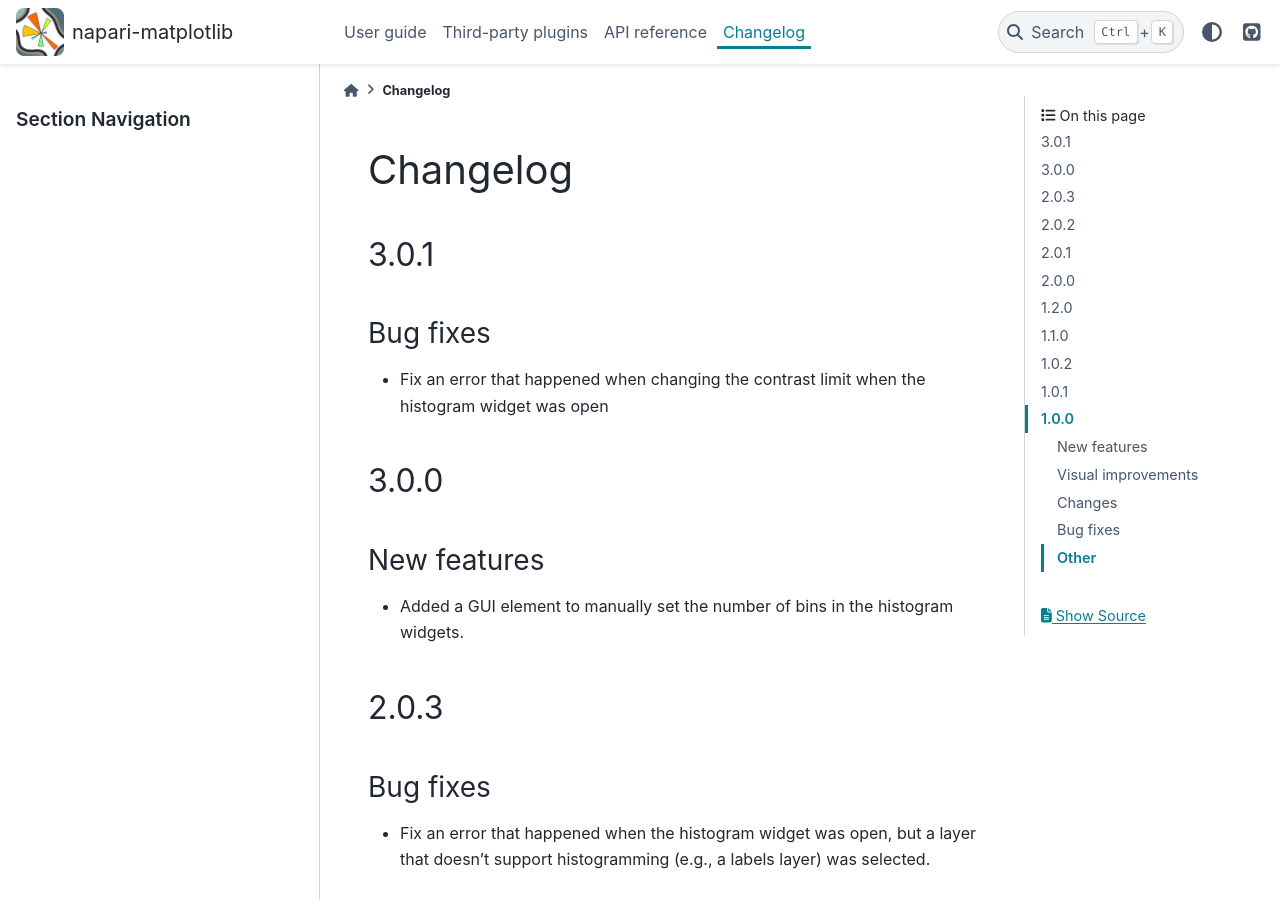
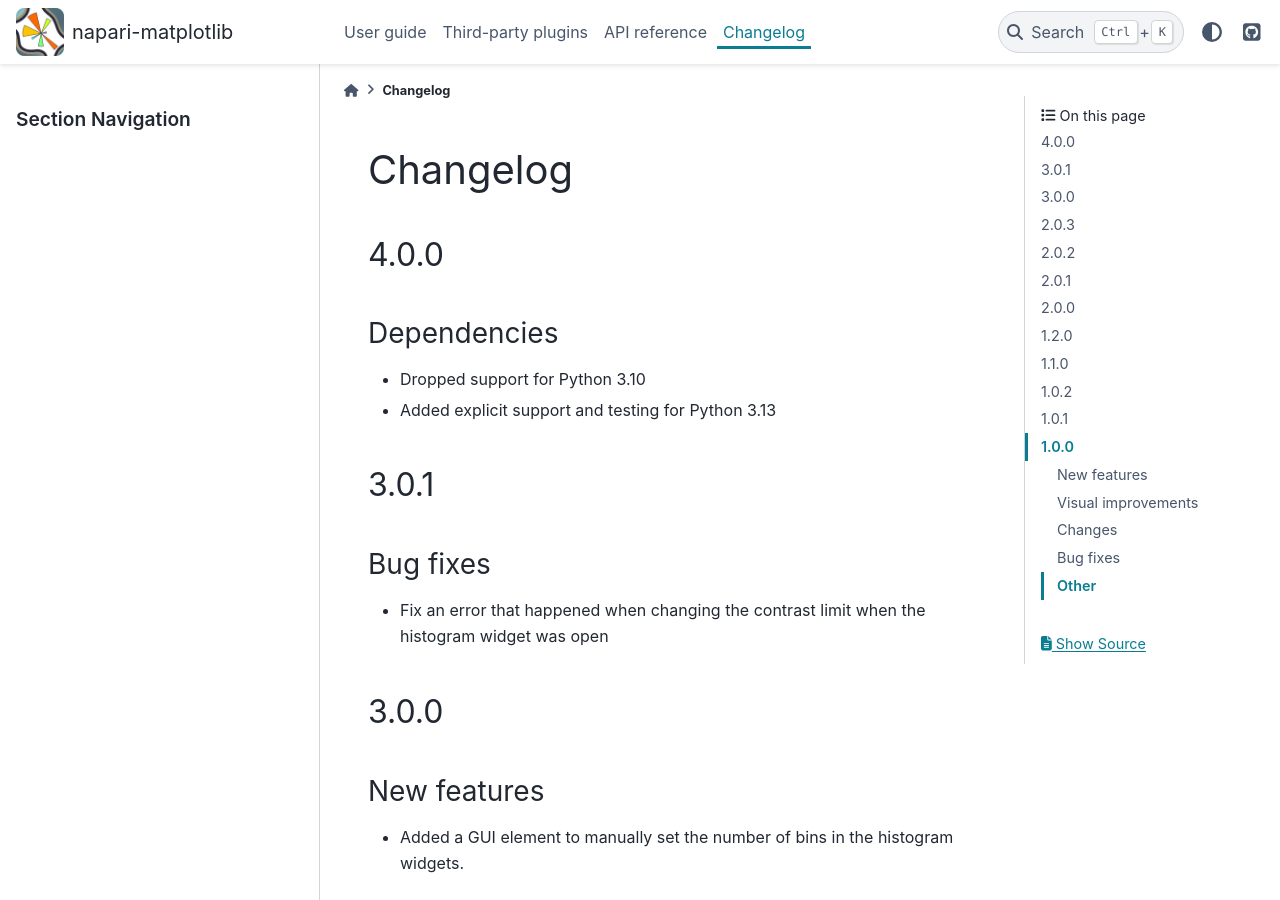
Before and after one commit to matplotlib/napari-matplotlib, a Sphinx documentation site: the page built from docs/changelog.rst, in a window 1280 px wide and 900 px high. Built offline with Sphinx 7.4.7 and the PyData theme 0.15.4, drawn with Linux system fonts in a browser that asks for light colours; pages that are not in the unit, such as notebooks, are missing from menus.

Commit message:
Bump Python versions (#310)
* Bump Python versions

* Fix version number

```diff
--- a/docs/changelog.rst
+++ b/docs/changelog.rst
@@ -1,5 +1,13 @@
 Changelog
 =========
+
+4.0.0
+-----
+Dependencies
+~~~~~~~~~~~~
+
+- Dropped support for Python 3.10
+- Added explicit support and testing for Python 3.13
 
 3.0.1
 -----
--- a/setup.cfg
+++ b/setup.cfg
@@ -31,7 +31,7 @@ install_requires =
     napari>=0.5
     numpy>=1.23
     tinycss2
-python_requires = >=3.10
+python_requires = >=3.11
 include_package_data = True
 package_dir =
     =src
```
Also changed, not shown: .readthedocs.yaml, 3 other files.
